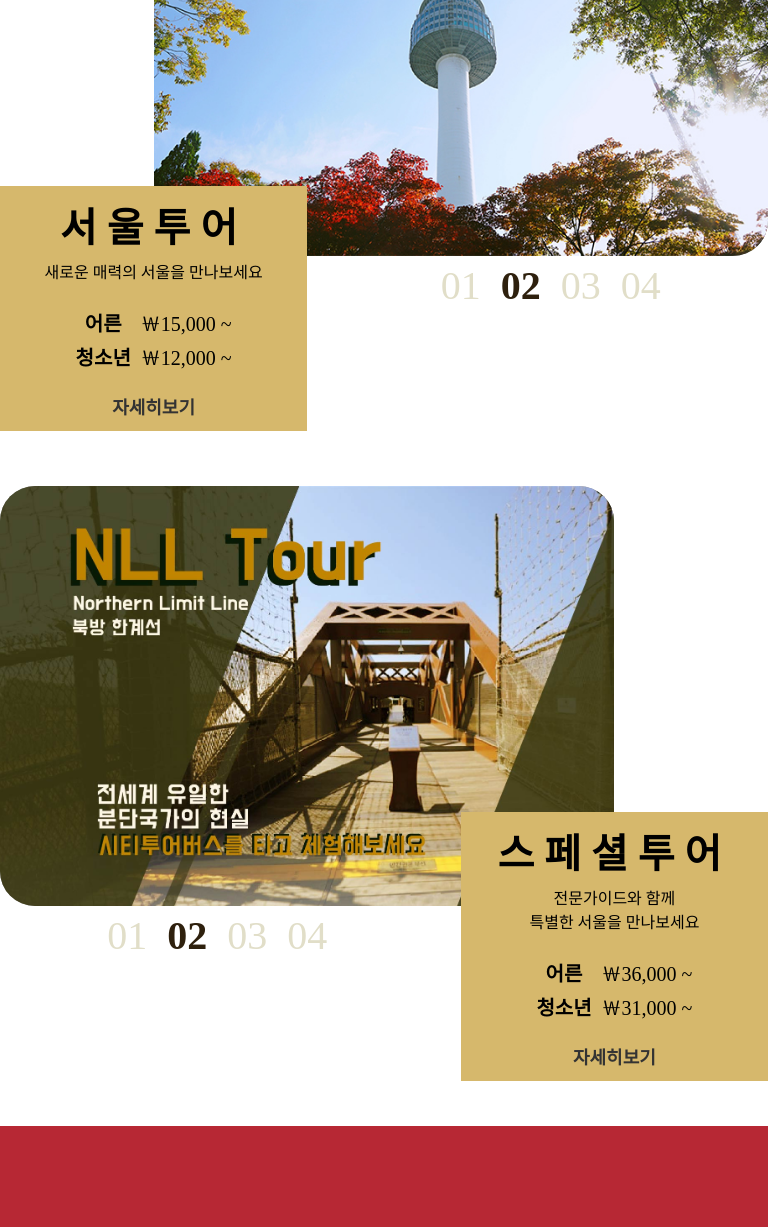
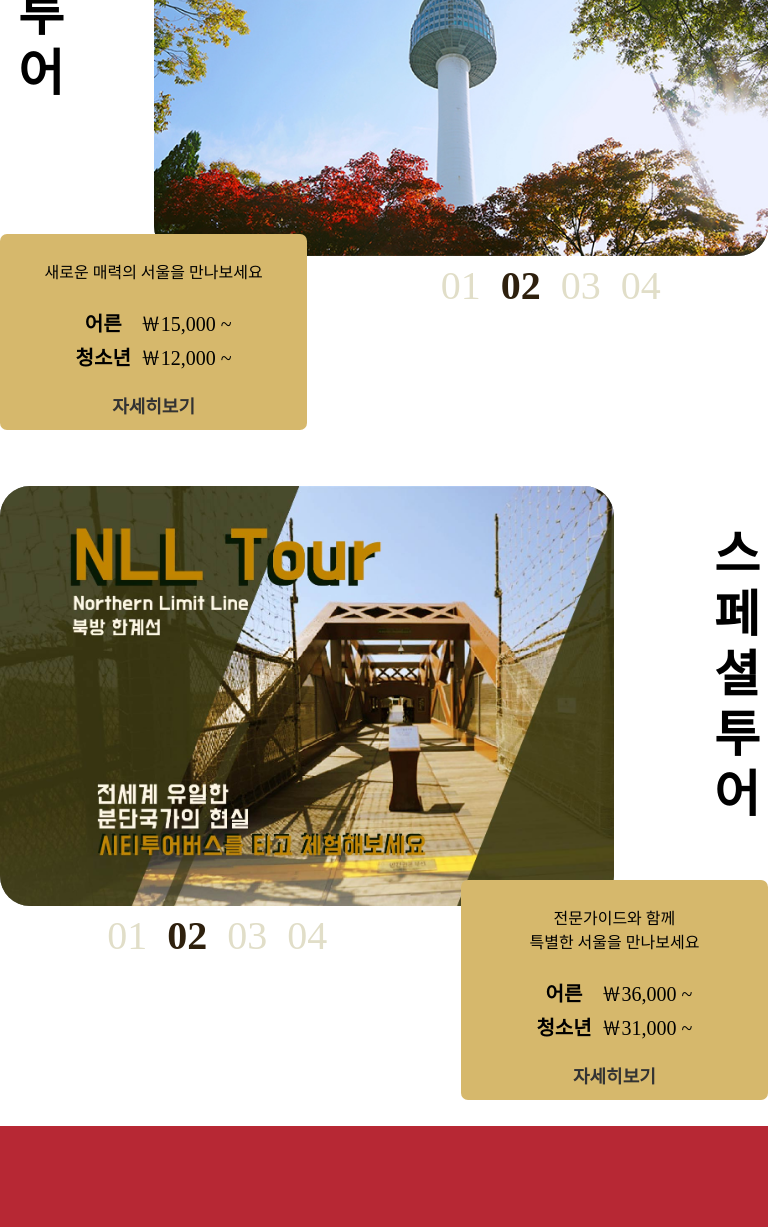
Before and after one commit to hyesungHan/CityTourBus_ver2, a plain HTML site: page index.html in a window 768 px wide. Shown: the part 1308-2535 px from the top of the page. Drawn offline with Linux system fonts and the light colour scheme.

Commit message:
tablet page modify

```diff
--- a/assets/scss/components/_contents_middle.scss
+++ b/assets/scss/components/_contents_middle.scss
@@ -137,17 +137,34 @@
                 align-items: center;
                 width:40%;
                 background-color: $color-03;
+                border-radius: 7px 7px 0 0;
 
                 &.left{
                     left:0;
                     bottom:-80px;
                 }
+                &.right{
+                    right:0;
+                    bottom:-100px;
+                }
 
                 .title{
-                    font-size: 40px;
+                    position: absolute;
+                    height:350px;
+                    writing-mode: vertical-rl;
+                    font-size: 50px;
                     letter-spacing: 10px;
+                    &.seoul{
+                        top:-425px;
+                        left:0;
+                    }
+                    &.special{
+                        top:-380px;
+                        right:0;
+                    }
                 }
                 .desc{
+                    padding-top:25px;
                     margin-bottom:20px;
                     font-size: 16px;
                     letter-spacing: -0.5;
@@ -200,7 +217,7 @@
                 .image-list{
                     width:100%;
                     justify-content: flex-start;
-                    border-radius: 35px 35px 35px 0;
+                    border-radius:30px;
                     .image-item{
                         flex-shrink: 0;
                         width:100%;
@@ -221,11 +238,15 @@
 
             .btn-more{
                 position: absolute;
-                bottom:-125px;
                 margin:0 auto;
                 width:40%;
                 &.left{
                     left:0;
+                    bottom:-124px;
+                }
+                &.right{
+                    right:0;
+                    bottom:-144px;
                 }
                 .more{
                     display:block;
@@ -233,7 +254,7 @@
                     height:45px;
                     line-height:45px;
                     font-size: 18px;
-                    border-radius:0;
+                    border-radius: 0 0 7px 7px;
                     background-color: $color-03;
                 }
             }
@@ -241,24 +262,11 @@
             &:last-child{
                 margin:0;
                 flex-direction:row;
-                .info-text-group{
-                    &.right{
-                        right:0;
-                        bottom:-80px;
-                    }
-                }
+
                 .info-image-group{
                     .image-index{
                         margin-left:0;
                         margin-right:180px;
-                    }
-                    .image-list{
-                        border-radius: 35px 35px 0 35px;
-                    }
-                }
-                .btn-more{
-                   &.right{
-                        right:0;
                     }
                 }
             }
@@ -313,6 +321,7 @@
             }
 
             .info-image-group{
+                width:100%;
                 padding:75px 0 30px;
                 display:flex;
                 // flex-direction: column;
@@ -411,7 +420,6 @@
                 border-radius: 0;
                 align-self: center;
                 .info-image-group{
-                    width:100%;
                     .image-list{
                         .image-item{
                             flex-shrink: 0;
--- a/assets/scss/components/_contents_top.scss
+++ b/assets/scss/components/_contents_top.scss
@@ -52,7 +52,7 @@
         text-align: center;
         .title{
             margin-bottom:30px;
-            font-size: 26px;
+            font-size: 28px;
             font-weight: 600;
             .br{
                 display:block;
--- a/index.html
+++ b/index.html
@@ -63,10 +63,10 @@
             <p class="desc"><span class="br">서울이 처음인 모든 분들에게 특별하고 알찬 서울여행을 선사합니다.</span> 티켓 한장으로 서울의 대표명소를 편안하게 방문해보세요.</p>
         </div>
     </section>
-    <section class="contents-middle" id="width">
+    <section class="contents-middle">
         <div class="program-area">
             <div class="info-text-group left">
-                <h2 class="title">서울투어</h2>
+                <h2 class="title seoul">서울투어</h2>
                 <p class="desc">새로운 매력의 서울을 만나보세요</p>
                 <div class="price">
                     <table>
@@ -125,7 +125,7 @@
         </div>
         <div class="program-area">
             <div class="info-text-group right">
-                <h2 class="title">스페셜투어</h2>
+                <h2 class="title special">스페셜투어</h2>
                 <p class="desc"><span class="br">전문가이드와 함께</span> 특별한 서울을 만나보세요</p>
                 <div class="price">
                     <table>
```
Also changed, not shown: assets/js/slider_special.js (+0 -10 lines), assets/css/style.css.
